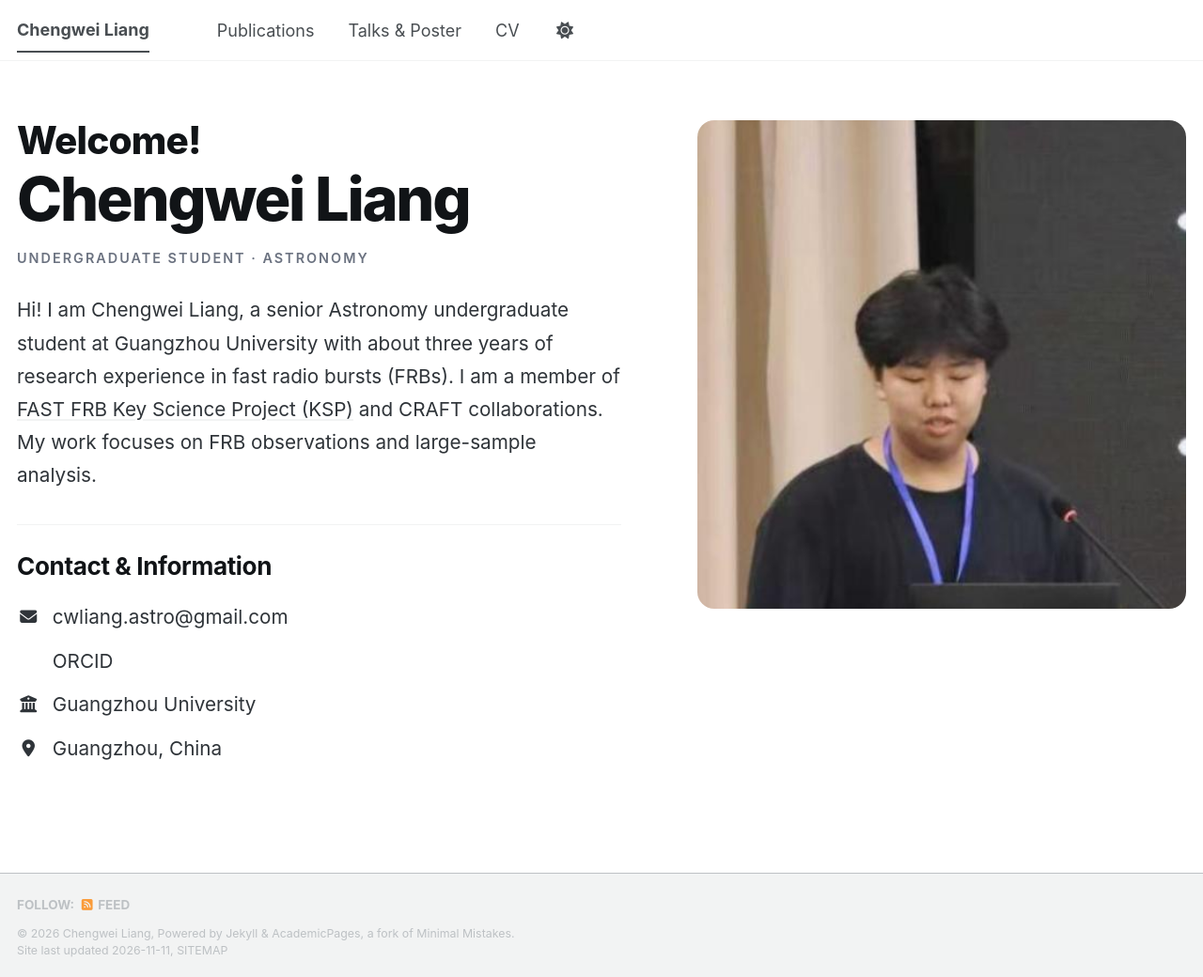
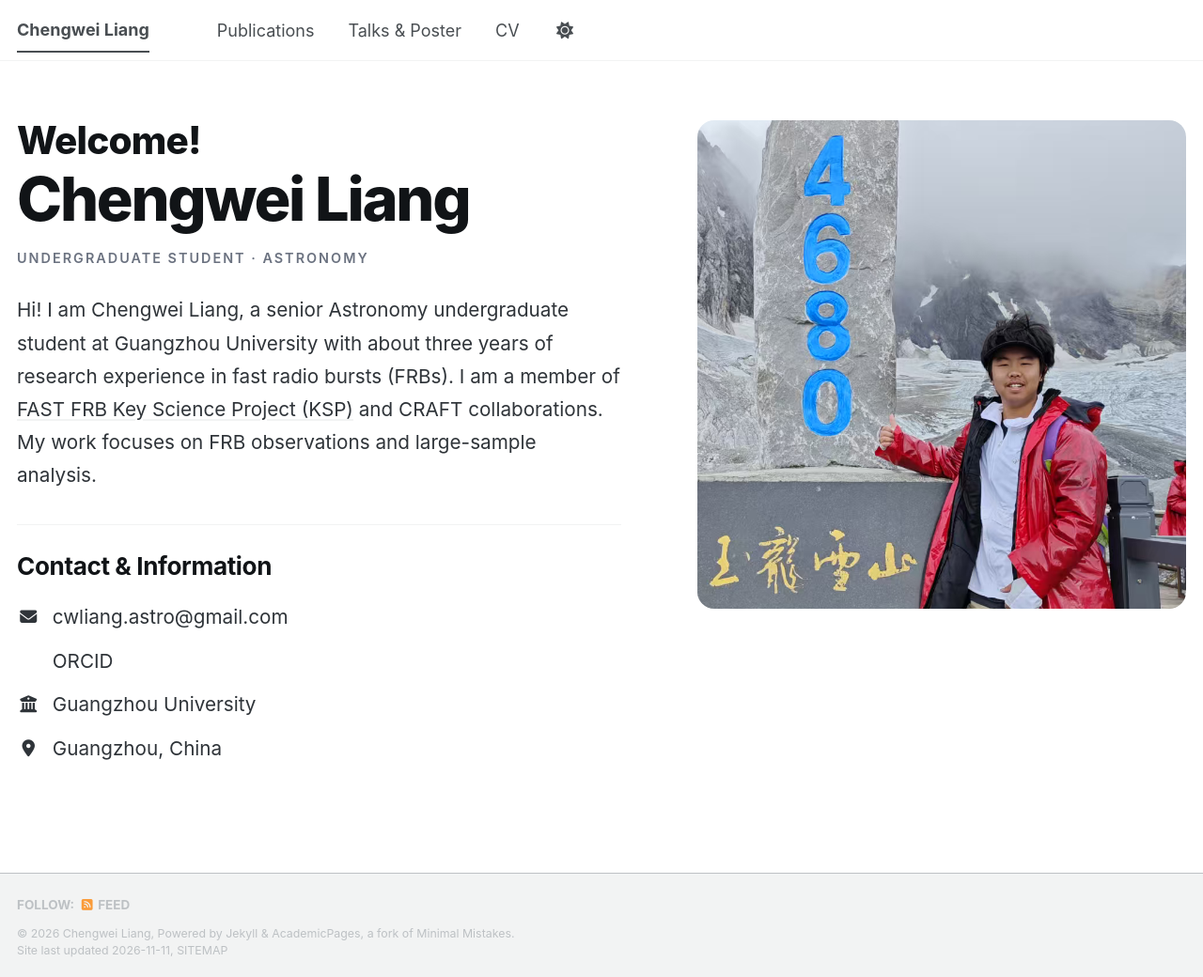
Before and after one commit to Chengwei-Liang/Chengwei-Liang.github.io, a Jekyll site: the page built from _pages/about.md, in a window 1280 px wide and 1040 px high. Shown: the whole window at 94% size. Built offline with Jekyll 4.4.1, drawn with Linux system fonts in a browser that asks for light colours; a script bundle is joined from its source files by our own code; a style sheet for code colours, icons or effects is not loaded.

Commit message:
Update _config.yml

```diff
--- a/_config.yml
+++ b/_config.yml
@@ -22,7 +22,7 @@ repository               : "Chengwei-Liang/Chengwei-Liang.github.io"
 #               Additional customization can be done by editing /_includes/author-profile.html
 author:
   # Biographic information
-  avatar           : "me1.png"
+  avatar           : "me2.png"
   name             : "Chengwei Liang"
   pronouns         : "hi/his"
   bio              : "Astronomy undergraduate"
```
